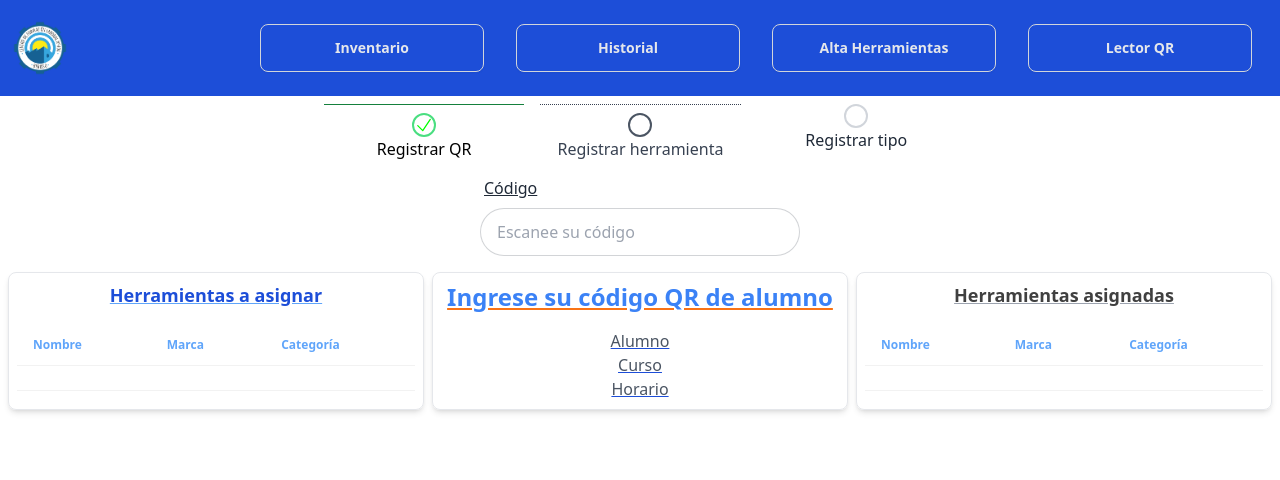
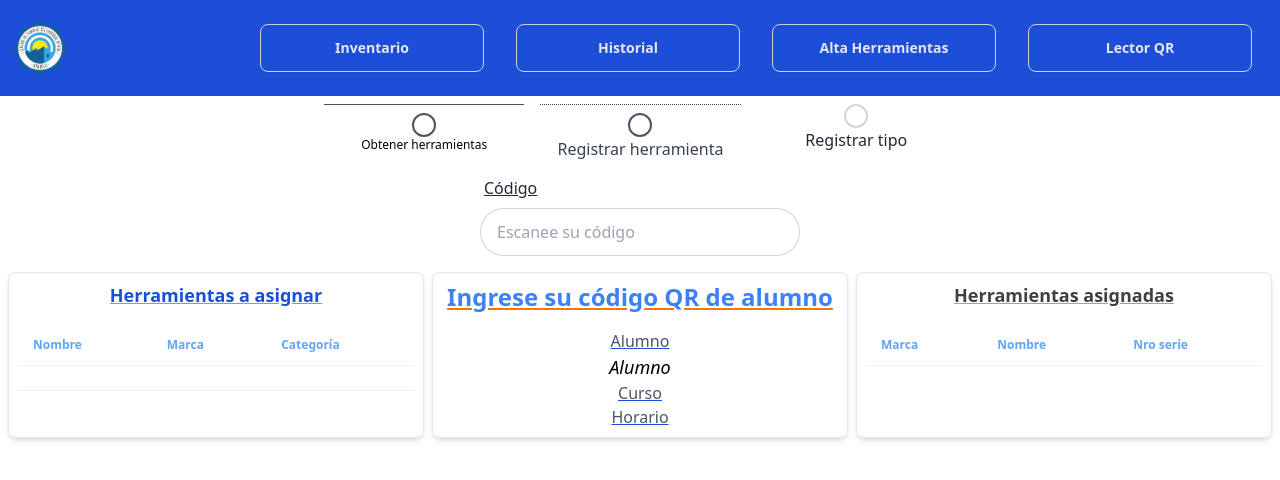
Before and after one commit to sebastianFeltes/app-herramientas, a React (Vite) app: page /lector-qr in a window 1280 px wide. Shown: the top 480 px of the page. Built offline with nearby package versions, Linux system fonts and the light colour scheme.

Commit message:
implementacion paso 1,2 del QR

```diff
--- a/src/components/StyledInput.jsx
+++ b/src/components/StyledInput.jsx
@@ -8,6 +8,8 @@ function StyledInput({
   BLLabel,
   BRLabel,
   inputRef,
+  // eslint-disable-next-line react/prop-types
+  onChange,
   // eslint-disable-next-line react/prop-types
   textColor,
 }) {
@@ -22,7 +24,8 @@ function StyledInput({
         type={type}
         placeholder={placeholder}
         className="input input-bordered w-full rounded-full max-w-xs bg-white focus:border-none ring-1 ring-transparent focus:ring-1 focus:ring-blue-400 focus:outline-none"
-      />
+        onChange={onChange}
+     />
       <div className="label">
         <span className={`text-label-alt ${textColor}`}>{BLLabel}</span>
         <span className={`text-label-alt ${textColor}`}>{BRLabel}</span>
--- a/src/pages/lector-qr.jsx
+++ b/src/pages/lector-qr.jsx
@@ -1,7 +1,51 @@
+import { useRef, useState } from "react";
 import Navbar from "../components/Navbar";
 import StyledInput from "../components/StyledInput";
+import { getHerramientasUso } from "../services/lector-qr.services";
 
 function LectorQr() {
+  const code = useRef();
+  const [herramientasAsignadas, setHerramientasAsignadas] = useState([]);
+  const [paso, setPaso] = useState(1);
+  const [herramientasAAsignar, setHerramientasAAsignar] = useState([]);
+  async function LecturaQr() {
+    let codigo = code.current.value;
+    let cadena = codigo.split("");
+    //Se fija si el ultimo elemento del array es "." y si es trae los datos. Setea el paso en 2
+    if (cadena[cadena.length - 1] == "." && paso == 1) {
+      cadena.pop();
+      let idAlumno = parseInt(cadena.join(""));
+      const res = await getHerramientasUso(idAlumno);
+      console.log(res);
+      setHerramientasAsignadas(res);
+      setPaso(2);
+    }
+    //Se fija si el ultimo elemento del array es "_" y si es trae los datos
+    if (cadena[cadena.length - 1] == "_" && paso == 2) {
+      cadena.pop();
+      let idHerramienta = parseInt(cadena.join(""));
+      console.log(idHerramienta);
+      //Si la herramienta está, entonces la devuelve
+      if (
+        herramientasAsignadas.some(
+          (herramienta) => idHerramienta == herramienta.id_herramienta
+        )
+      ) {
+        console.log("está");
+        let nuevasHerramientasAsignadas = herramientasAsignadas.filter(
+          (herramienta) => idHerramienta != herramienta.id_herramienta
+        );
+        setHerramientasAsignadas(nuevasHerramientasAsignadas)
+      } else {
+        console.log();
+
+      }
+    }
+
+    // code.current.value = ""
+  }
+  console.log(herramientasAsignadas);
+
   return (
     /* body */
     <>
@@ -10,7 +54,12 @@ function LectorQr() {
         {/* secuence list */}
         <div className="flex justify-center mb-4">
           <ul className="w-1/2 flex justify-center items-center gap-4">
-            <li className="border-t border-green-700 p-2 w-1/3 flex flex-col items-center h-12">
+            <li
+              className={`p-2 w-1/3 flex flex-col items-center h-12 border-t ${
+                paso == 2 ? " border-green-700 " : " border-gray-600"
+              }`}
+            >
+              {paso == 2 ? (
                 <div className="w-6 h-6 border-2 border-green-400 rounded-full">
                   <svg
                     xmlns="http://www.w3.org/2000/svg"
@@ -27,7 +76,12 @@ function LectorQr() {
                     />
                   </svg>
                 </div>
-              <span className="text-black">Registrar QR</span>
+              ) : (
+                <div className="text-transparent w-6 h-6 border-2 border-gray-600 rounded-full">
+                  x
+                </div>
+              )}
+              <span className="text-black text-xs">Obtener herramientas</span>
             </li>
             <li className="border-t border-gray-700 border-dotted p-2 w-1/3 flex flex-col items-center h-12">
               <div className="text-transparent w-6 h-6 border-2 border-gray-600 rounded-full">
@@ -47,6 +101,8 @@ function LectorQr() {
             placeholder={"Escanee su código"}
             type={"password"}
             TLLabel={"Código"}
+            inputRef={code}
+            onChange={LecturaQr}
           />
         </div>
         {/*  div madre de las table y info alumno */}
@@ -82,7 +138,13 @@ function LectorQr() {
               <span className="underline text-gray-600 decoration-blue-700">
                 Alumno
               </span>
-              <span className="italic text-lg"></span>
+              <span className="italic text-lg">
+                {herramientasAsignadas.length > 0
+                  ? herramientasAsignadas[0].nombre_alumno +
+                    " " +
+                    herramientasAsignadas[0].apellido_alumno
+                  : "Alumno"}
+              </span>
               <span className="underline text-gray-600 decoration-blue-700">
                 Curso
               </span>
@@ -101,17 +163,21 @@ function LectorQr() {
             <table className="table">
               <thead className="text-blue-400">
                 <tr>
-                  <th>Nombre</th>
-                  <th>Marca</th>
-                  <th>Categoría</th>
+                  <td>Marca</td>
+                  <td>Nombre</td>
+                  <td>Nro serie</td>
                 </tr>
               </thead>
               <tbody className="text-black font-semibold">
-                <tr>
-                  <td></td>
-                  <td></td>
-                  <td></td>
+                {herramientasAsignadas.length > 0
+                  ? herramientasAsignadas.map((herramienta, index) => (
+                      <tr key={index}>
+                        <td>{herramienta.marca}</td>
+                        <td>{herramienta.nombre}</td>
+                        <td>{herramienta.nro_serie}</td>
                       </tr>
+                    ))
+                  : false}
               </tbody>
             </table>
           </div>
--- a/src/services/lector-qr.services.js
+++ b/src/services/lector-qr.services.js
@@ -1,14 +1,13 @@
 import { get } from "./utils.services";
 
 //Persona scanea su QR
-export async function getHerramientasPorUsuario(id_alumno) {
-  const url = "http://localhost:4000/";
-  const path = `herramientas-en-uso/${id_alumno}`;
+export async function getHerramientasUso(id_alumno) {
+  const path = `/uso/${id_alumno}`;
   if (!id_alumno) {
     return "Codigo de alumno invalido";
   }
   try {
-    const response = await get(url + path);
+    const response = await get(path);
     return response;
   } catch (error) {
     console.log(error);
@@ -16,5 +15,16 @@ export async function getHerramientasPorUsuario(id_alumno) {
   }
 }
 //Persona scanea Herramienta
-
-//Persona scanea su QR para finalizar
+export async function getHerramienta(id_herramienta) {
+  const path = `/herramienta/${id_herramienta}`;
+  if(!id_herramienta){
+    return "Codigo de herramienta invalido";
+  }
+  try {
+    const response = await get(path);
+    return response;
+  } catch (error) {
+    console.log(error);
+    return "Error del servidor";
+  }
+}
```
Lines whose indentation alone changed are shown as unchanged.
